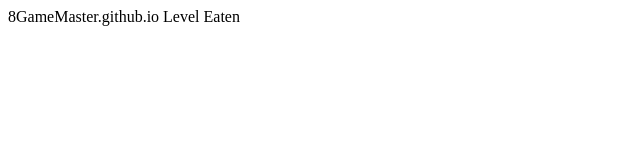
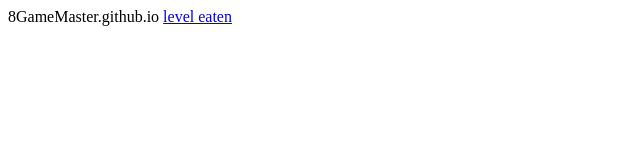
Before and after one commit to 8GameMaster/8GameMaster.github.io, a plain HTML site: page index.html in a window 1280 px wide. Shown: the full height of the page, 0-640 px from the left. Drawn offline with Linux system fonts and the light colour scheme.

Commit message:
Update index.html

```diff
--- a/index.html
+++ b/index.html
@@ -1,3 +1,3 @@
 <html>8GameMaster.github.io
 
-<link href="Level Eaten.html">Level Eaten</link></html>
+  <a href="/Level Eaten.html">level eaten</a>
```
